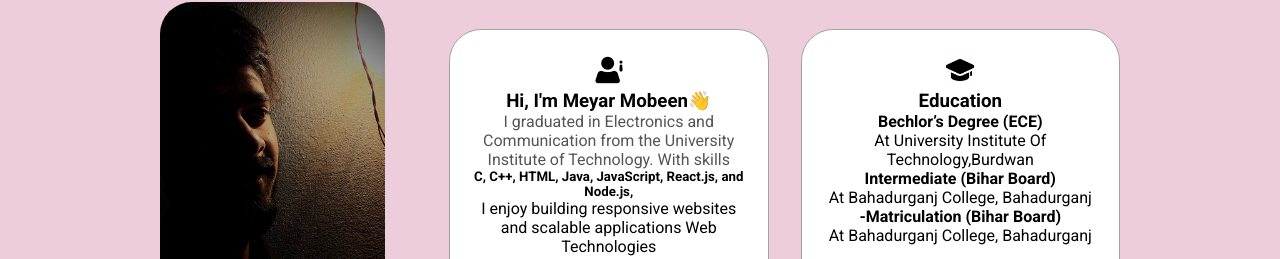
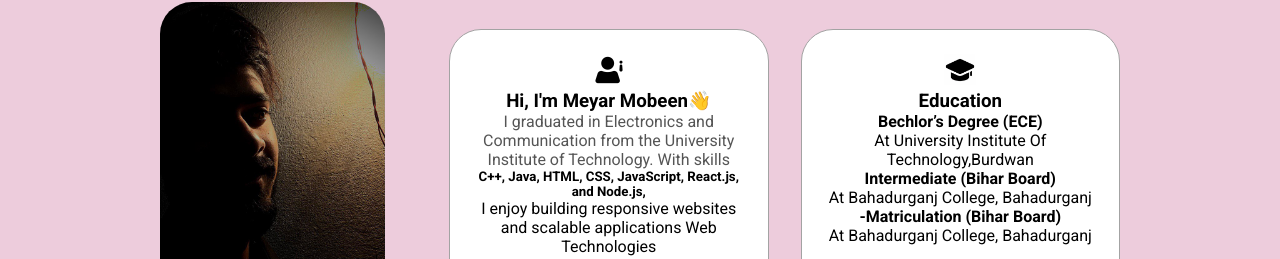
Before and after one commit to meyar-0721/My-Portfolio, a plain HTML site: page index.html in a window 1280 px wide. Shown: the part 1116-1375 px from the top of the page. Drawn offline with Linux system fonts and the light colour scheme.

Commit message:
Update index.html

```diff
--- a/index.html
+++ b/index.html
@@ -89,7 +89,7 @@
             class="icon"/>
             <h3>Hi, I'm Meyar Mobeen👋</h3>
             <p>I graduated in Electronics and Communication from the University Institute of Technology. With skills
-            <h5> C, C++, HTML, Java, JavaScript, React.js, and Node.js,</h5>
+            <h5> C++, Java, HTML, CSS, JavaScript, React.js, and Node.js,</h5>
                 I enjoy building responsive websites and scalable applications
                    Web Technologies</p><br>
             <p>Typing Speed: 40WPM</p>
```
